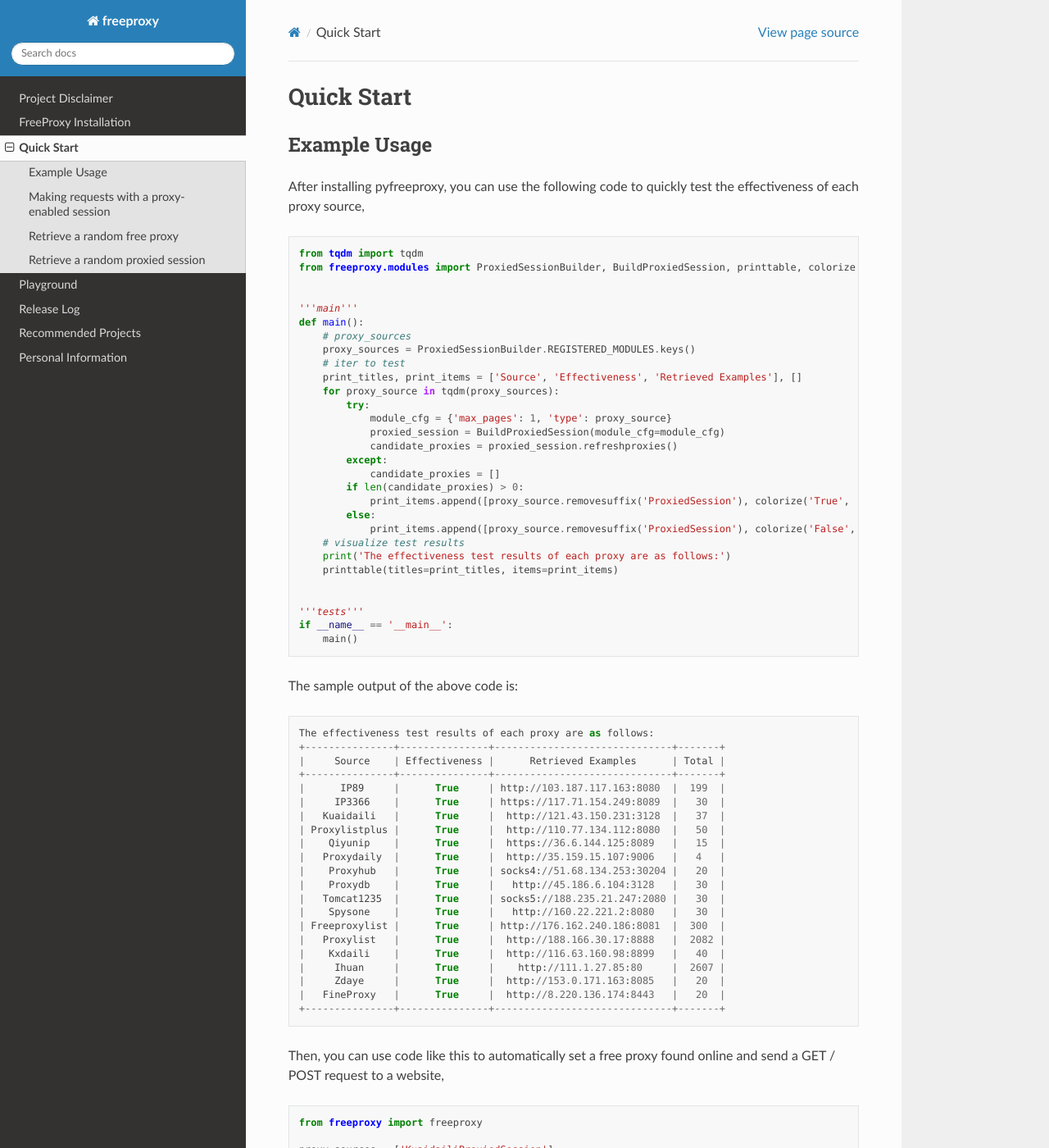
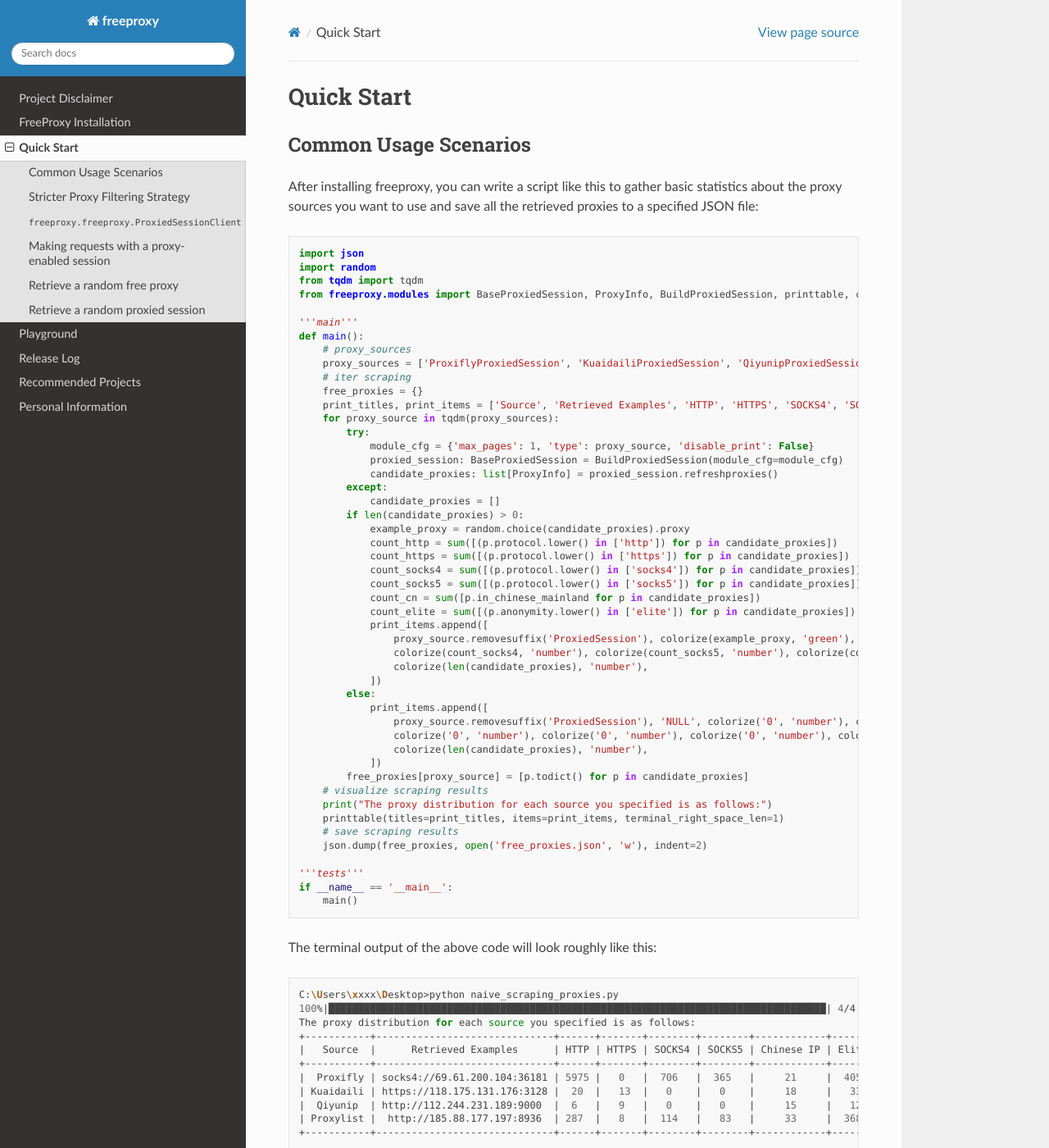
Before and after one commit to CharlesPikachu/freeproxy, a Sphinx documentation site: the page built from docs/Quickstart.md, in a window 1280 px wide and 1400 px high. Shown: the whole window at 82% size. Built offline with Sphinx 7.4.7 and the Read the Docs theme 3.1.0, drawn with Linux system fonts in a browser that asks for light colours; some of the changed text lies outside the part shown.

````diff
--- a/docs/Quickstart.md
+++ b/docs/Quickstart.md
@@ -1,66 +1,175 @@
 # Quick Start
 
-#### Example Usage
+#### Common Usage Scenarios
 
-After installing pyfreeproxy, you can use the following code to quickly test the effectiveness of each proxy source,
+After installing freeproxy, you can write a script like this to gather basic statistics about the proxy sources you want to use and save all the retrieved proxies to a specified JSON file:
 
 ```python
+import json
+import random
 from tqdm import tqdm
-from freeproxy.modules import ProxiedSessionBuilder, BuildProxiedSession, printtable, colorize
-
+from freeproxy.modules import BaseProxiedSession, ProxyInfo, BuildProxiedSession, printtable, colorize
 
 '''main'''
 def main():
     # proxy_sources
-    proxy_sources = ProxiedSessionBuilder.REGISTERED_MODULES.keys()
-    # iter to test
-    print_titles, print_items = ['Source', 'Effectiveness', 'Retrieved Examples'], []
+    proxy_sources = ['ProxiflyProxiedSession', 'KuaidailiProxiedSession', 'QiyunipProxiedSession', 'ProxylistProxiedSession']
+    # iter scraping
+    free_proxies = {}
+    print_titles, print_items = ['Source', 'Retrieved Examples', 'HTTP', 'HTTPS', 'SOCKS4', 'SOCKS5', 'Chinese IP', 'Elite', 'Total'], []
     for proxy_source in tqdm(proxy_sources):
         try:
-            module_cfg = {'max_pages': 1, 'type': proxy_source}
-            proxied_session = BuildProxiedSession(module_cfg=module_cfg)
-            candidate_proxies = proxied_session.refreshproxies()
+            module_cfg = {'max_pages': 1, 'type': proxy_source, 'disable_print': False}
+            proxied_session: BaseProxiedSession = BuildProxiedSession(module_cfg=module_cfg)
+            candidate_proxies: list[ProxyInfo] = proxied_session.refreshproxies()
         except:
             candidate_proxies = []
         if len(candidate_proxies) > 0:
-            print_items.append([proxy_source.removesuffix('ProxiedSession'), colorize('True', 'green'), ', '.join([f'{k.upper()}: {v}' for k, v in candidate_proxies[0].items()])])
+            example_proxy = random.choice(candidate_proxies).proxy
+            count_http = sum([(p.protocol.lower() in ['http']) for p in candidate_proxies])
+            count_https = sum([(p.protocol.lower() in ['https']) for p in candidate_proxies])
+            count_socks4 = sum([(p.protocol.lower() in ['socks4']) for p in candidate_proxies])
+            count_socks5 = sum([(p.protocol.lower() in ['socks5']) for p in candidate_proxies])
+            count_cn = sum([p.in_chinese_mainland for p in candidate_proxies])
+            count_elite = sum([(p.anonymity.lower() in ['elite']) for p in candidate_proxies])
+            print_items.append([
+                proxy_source.removesuffix('ProxiedSession'), colorize(example_proxy, 'green'), colorize(count_http, 'number'), colorize(count_https, 'number'),
+                colorize(count_socks4, 'number'), colorize(count_socks5, 'number'), colorize(count_cn, 'number'), colorize(count_elite, 'number'),
+                colorize(len(candidate_proxies), 'number'),
+            ])
         else:
-            print_items.append([proxy_source.removesuffix('ProxiedSession'), colorize('False', 'red'), 'NULL'])
-    # visualize test results
-    print('The effectiveness test results of each proxy are as follows:')
-    printtable(titles=print_titles, items=print_items)
-
+            print_items.append([
+                proxy_source.removesuffix('ProxiedSession'), 'NULL', colorize('0', 'number'), colorize('0', 'number'),
+                colorize('0', 'number'), colorize('0', 'number'), colorize('0', 'number'), colorize('0', 'number'),
+                colorize(len(candidate_proxies), 'number'),
+            ])
+        free_proxies[proxy_source] = [p.todict() for p in candidate_proxies]
+    # visualize scraping results
+    print("The proxy distribution for each source you specified is as follows:")
+    printtable(titles=print_titles, items=print_items, terminal_right_space_len=1)
+    # save scraping results
+    json.dump(free_proxies, open('free_proxies.json', 'w'), indent=2)
 
 '''tests'''
 if __name__ == '__main__':
     main()
 ```
 
-The sample output of the above code is:
+The terminal output of the above code will look roughly like this:
+
+```bash
+C:\Users\xxxx\Desktop>python naive_scraping_proxies.py
+100%|████████████████████████████████████████████████████████████████████████████████████| 4/4 [00:37<00:00,  9.38s/it]
+The proxy distribution for each source you specified is as follows:
++-----------+------------------------------+------+-------+--------+--------+------------+-------+-------+
+|   Source  |      Retrieved Examples      | HTTP | HTTPS | SOCKS4 | SOCKS5 | Chinese IP | Elite | Total |
++-----------+------------------------------+------+-------+--------+--------+------------+-------+-------+
+|  Proxifly | socks4://69.61.200.104:36181 | 5975 |   0   |  706   |  365   |     21     |  4052 |  7046 |
+| Kuaidaili | https://118.175.131.176:3128 |  20  |   13  |   0    |   0    |     18     |   33  |   33  |
+|  Qiyunip  | http://112.244.231.189:9000  |  6   |   9   |   0    |   0    |     15     |   12  |   15  |
+| Proxylist |  http://185.88.177.197:8936  | 287  |   8   |  114   |   83   |     33     |  368  |  492  |
++-----------+------------------------------+------+-------+--------+--------+------------+-------+-------+
+```
+
+All proxies will be saved to `free_proxies.json` in the current directory, in a format similar to this:
 
 ```
-The effectiveness test results of each proxy are as follows:
-+---------------+---------------+------------------------------+-------+
-|     Source    | Effectiveness |      Retrieved Examples      | Total |
-+---------------+---------------+------------------------------+-------+
-|      IP89     |      True     | http://103.187.117.163:8080  |  199  |
-|     IP3366    |      True     | https://117.71.154.249:8089  |   30  |
-|   Kuaidaili   |      True     |  http://121.43.150.231:3128  |   37  |
-| Proxylistplus |      True     |  http://110.77.134.112:8080  |   50  |
-|    Qiyunip    |      True     |  https://36.6.144.125:8089   |   15  |
-|   Proxydaily  |      True     |  http://35.159.15.107:9006   |   4   |
-|    Proxyhub   |      True     | socks4://51.68.134.253:30204 |   20  |
-|    Proxydb    |      True     |   http://45.186.6.104:3128   |   30  |
-|   Tomcat1235  |      True     | socks5://188.235.21.247:2080 |   30  |
-|    Spysone    |      True     |   http://160.22.221.2:8080   |   30  |
-| Freeproxylist |      True     | http://176.162.240.186:8081  |  300  |
-|   Proxylist   |      True     |  http://188.166.30.17:8888   |  2082 |
-|    Kxdaili    |      True     |  http://116.63.160.98:8899   |   40  |
-|     Ihuan     |      True     |    http://111.1.27.85:80     |  2607 |
-|     Zdaye     |      True     |  http://153.0.171.163:8085   |   20  |
-|   FineProxy   |      True     |  http://8.220.136.174:8443   |   20  |
-+---------------+---------------+------------------------------+-------+
+{
+  "KuaidailiProxiedSession": [
+    {
+      "source": "KuaidailiProxiedSession",
+      "protocol": "http",
+      "ip": "58.216.109.17",
+      "port": "800",
+      "country_code": "CN",
+      "in_chinese_mainland": true,
+      "anonymity": "elite",
+      "delay": 124,
+      "test_timeout": 5,
+      "test_url": "http://www.baidu.com",
+      "test_headers": {
+        "User-Agent": "Mozilla/5.0 (Windows NT 10.0; Win64; x64) AppleWebKit/537.36 (KHTML, like Gecko) Chrome/124.0.0.0 Safari/537.36"
+      },
+      "failed_connection_default_timeout": 3600000,
+      "created_at": "2025-12-03T12:43:25.018208",
+      "extra": {}
+    },
+    ...
+  ],
+  "ProxiflyProxiedSession": [...],
+  "QiyunipProxiedSession": [...],
+  "ProxylistProxiedSession": [...],
 ```
+
+In the above code, you can also set the `max_pages` argument to a larger value to obtain a larger number of high-quality proxies.
+
+You can also enter the following command in the terminal to list all proxy sources supported by your current version of freeproxy:
+
+```bash
+python -c "from freeproxy.modules import ProxiedSessionBuilder; print(ProxiedSessionBuilder.REGISTERED_MODULES.keys())"
+```
+
+Sample output is as follows:
+
+```python
+dict_keys([
+  'ProxiflyProxiedSession', 'FreeproxylistProxiedSession', 'IhuanProxiedSession', 'IP89ProxiedSession', 'IP3366ProxiedSession',
+  'KuaidailiProxiedSession', 'KxdailiProxiedSession', 'ProxydailyProxiedSession', 'ProxydbProxiedSession', 'ProxyhubProxiedSession',
+  'ProxylistProxiedSession', 'QiyunipProxiedSession', 'SpysoneProxiedSession', 'Tomcat1235ProxiedSession'
+])
+```
+
+#### Stricter Proxy Filtering Strategy
+
+By default, freeproxy fetches all proxies provided by the specified free proxy sources and only validates their format.
+If you want to further filter the crawled proxies to obtain a higher-quality proxy pool, you can do so by setting the `filter_rule` argument.
+
+For example, if you want to ensure that the proxy IPs are located in mainland China, you can do the following:
+
+```python
+from freeproxy.modules.proxies import IP3366ProxiedSession
+
+ip3366_session = IP3366ProxiedSession(filter_rule={'country_code': ['CN']})
+print(ip3366_session.getrandomproxy(proxy_format='freeproxy'))
+```
+
+Sample output is as follows:
+
+```python
+ProxyInfo(
+  source='IP3366ProxiedSession',
+  protocol='https',
+  ip='114.231.82.145',
+  port='8888',
+  country_code='CN',
+  in_chinese_mainland=True,
+  anonymity='elite',
+  delay=3000,
+  test_timeout=5,
+  test_url='http://www.baidu.com',
+  test_headers={'User-Agent': 'Mozilla/5.0 (Windows NT 10.0; Win64; x64) AppleWebKit/537.36 (KHTML, like Gecko) Chrome/124.0.0.0 Safari/537.36'},
+  failed_connection_default_timeout=3600000,
+  created_at=datetime.datetime(2025, 12, 3, 14, 3, 42, 535847),
+  extra={}
+)
+```
+
+If you want high-anonymity proxies whose addresses are in mainland China, you can do the following:
+
+```python
+from freeproxy.modules.proxies import IP89ProxiedSession
+
+ip89_session = IP89ProxiedSession(filter_rule={'anonymity': ['elite']})
+print(ip89_session.getrandomproxy(proxy_format='freeproxy'))
+```
+
+
+#### `freeproxy.freeproxy.ProxiedSessionClient`
+
+
+
+
+
 
 Then, you can use code like this to automatically set a free proxy found online and send a GET / POST request to a website,
 
@@ -76,7 +185,7 @@
 print(resp.text)
 ```
 
-When using pyfreeproxy as a third-party package, if you don’t want it to print too much extra information, you can set `disable_print=True`, for example:`
+When using freeproxy as a third-party package, if you don’t want it to print too much extra information, you can set `disable_print=True`, for example:`
 
 ```python
 from freeproxy import freeproxy
--- a/docs/conf.py
+++ b/docs/conf.py
@@ -20,7 +20,7 @@
 project = 'freeproxy'
 copyright = '2022-2030, Zhenchao Jin'
 author = 'Zhenchao Jin'
-release = '0.2.2'
+release = '0.3.0'
 
 # -- General configuration ---------------------------------------------------
 
````
Also changed, not shown: README.md (+4 -0 lines), docs/Install.md (+4 -0 lines), 4 other files.
